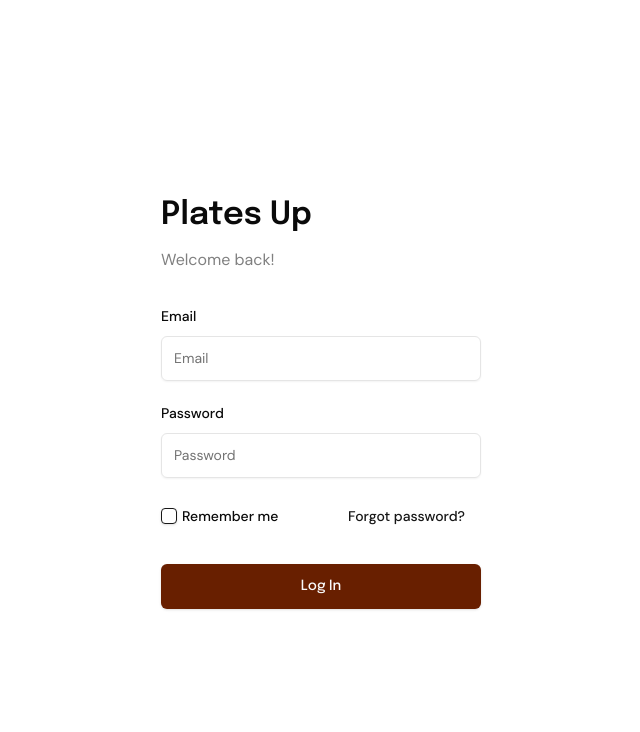
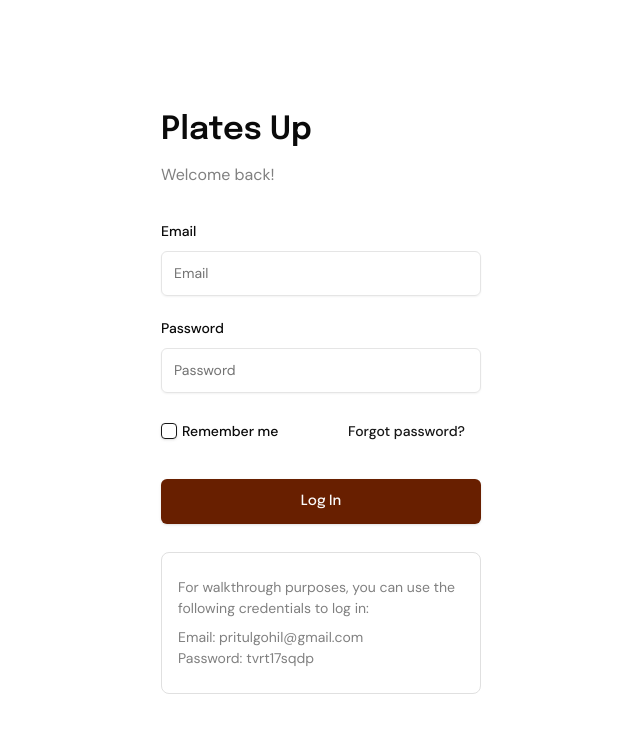
Before and after one commit to pritulgohil/restaurant-pos, a Next.js app: page /login in a window 1280 px wide. Shown: the top 732 px of the page, without its empty margins (319-959 px from the left). Built offline with nearby package versions, Linux system fonts and the light colour scheme.

Commit message:
added credentials in login for walkthrough

```diff
--- a/src/app/components/Login/Login.jsx
+++ b/src/app/components/Login/Login.jsx
@@ -202,6 +202,16 @@ const Login = () => {
                 )}
               </div>
             </div>
+            <div className={styles.credentialsContainer}>
+              For walkthrough purposes, you can use the following credentials to
+              log in:
+              <div className={styles.credItem}>
+                <div className={styles.credItemField}>
+                  Email: pritulgohil@gmail.com
+                </div>
+                <div className={styles.credItemField}>Password: tvrt17sqdp</div>
+              </div>
+            </div>
           </form>
         </Form>
       </div>
--- a/src/app/components/Login/Login.module.css
+++ b/src/app/components/Login/Login.module.css
@@ -88,6 +88,19 @@
   height: 18px;
 }
 
+.credentialsContainer {
+  font-size: 14px;
+  color: gray;
+  margin-top: 8px;
+  border: 1px solid #e0e0e0;
+  padding: 24px 16px;
+  border-radius: 8px;
+}
+
+.credItem {
+  margin-top: 8px;
+}
+
 /* 🔳 Large Screen Styles */
 @media (min-width: 1800px) {
   .formContainer {
```
